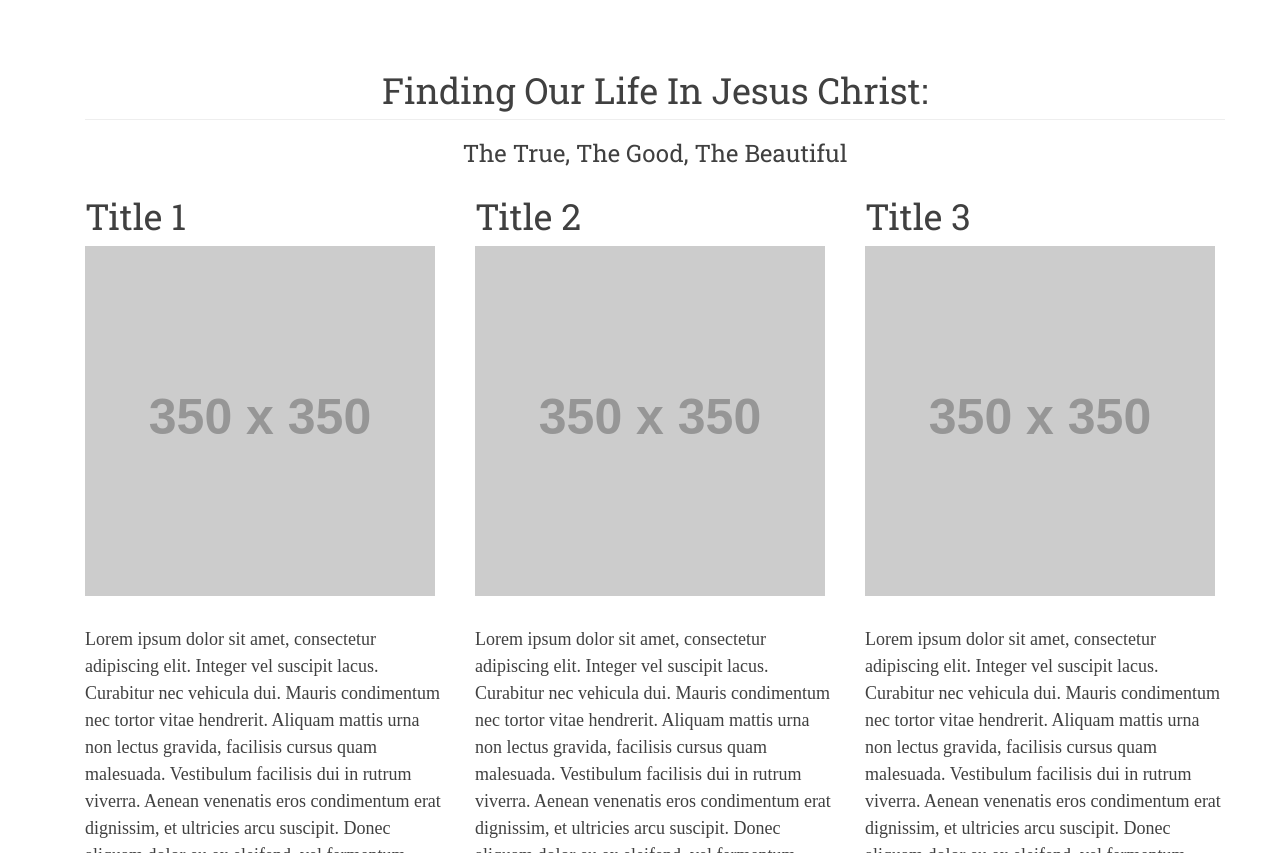
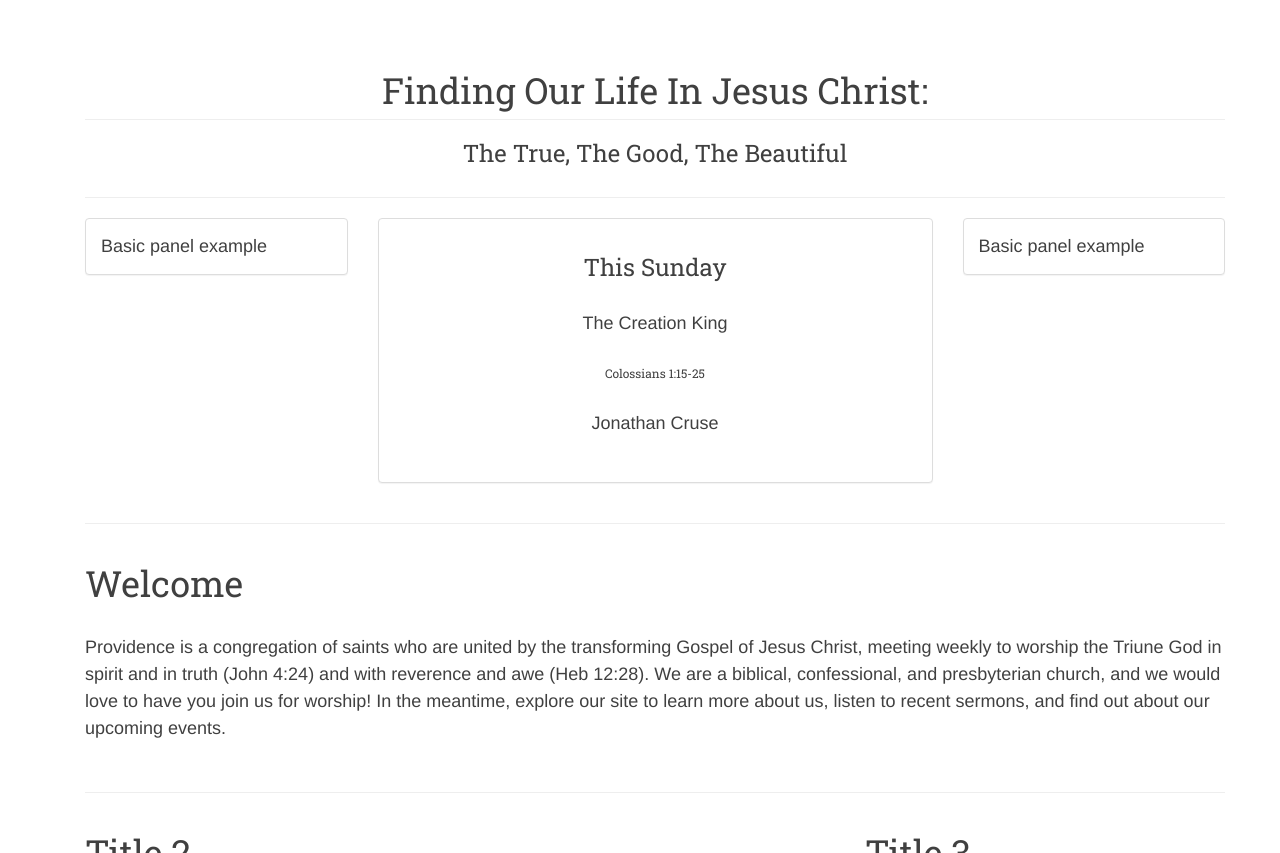
Before and after one commit to japodacaj/temeculaopc.github.io, a Jekyll site: the page built from index.html, in a window 1280 px wide and 1400 px high, cut to the strip 547-1400 px from the top of the window. Built offline with Jekyll 4.4.1, drawn with Linux system fonts in a browser that asks for light colours; nearby versions of some CDN libraries; some of the changed text lies outside the part shown.

Commit message:
finished my small tweaks

```diff
--- a/_config.yml
+++ b/_config.yml
@@ -26,11 +26,13 @@
   About Us:
     - About Providence: "about_us"
     - Church Distinctives: "church_distinctives"
+    - Chruch Leadership: "church_leadership"
+  Sundays:
     - What to Expect: "what_to_expect"
-    - Chruch Leadership: "church_leadership"
-  Sermons: "sermons"
+    - Sermons: "sermons"
   Announcements: "announcements"
-  Church Blog: "blog"
+  Blog: "blog"
+  Contact: "contact"
 
 # Image to show in the navigation bar - image must be a square (width = height)
 # Remove this parameter if you don't want an image in the navbar
--- a/church_leadership.html
+++ b/church_leadership.html
@@ -27,7 +27,7 @@
       <h3>Ruling Elder, Clerk of Session</h3>
     </div>
     <div class="col-xs-6 col-md-4">
-      <img class="" src="http://placehold.it/350x240" alt="" />
+      <img class="" src="/img/crum.jpg" alt="" />
       <h2>Rev. Dave Crum</h2>
       <h3>Moderator of Session</h3>
     </div>
--- a/css/main.scss
+++ b/css/main.scss
@@ -26,7 +26,6 @@
 /* --- General --- */
 
 body {
-  font-family: 'Lora', 'Times New Roman', serif;
   font-size: 18px;
   color: #404040;
   position: relative;
--- a/index.html
+++ b/index.html
@@ -28,42 +28,41 @@
     </div>
   </div>
 
+  <hr>
+
   <div class="row">
-    <div class="col-md-4">
-      <h1>Title 1</h1>
-      <img src="http://placehold.it/350x350">
-      <p>
-      Lorem ipsum dolor sit amet, consectetur adipiscing elit. Integer vel suscipit
-      lacus. Curabitur nec vehicula dui. Mauris condimentum nec tortor vitae hendrerit.
-      Aliquam mattis urna non lectus gravida, facilisis cursus quam malesuada.
-      Vestibulum facilisis dui in rutrum viverra. Aenean venenatis eros condimentum
-      erat dignissim, et ultricies arcu suscipit. Donec aliquam dolor eu ex eleifend,
-      vel fermentum tellus fermentum. Nunc tempor accumsan urna, nec vehicula tellus volutpat eu.
-      </p>
+    <div class="col-md-3">
+      <div class="panel panel-default">
+        <div class="panel-body">
+          Basic panel example
+        </div>
+      </div>
     </div>
-    <div class="col-md-4">
-      <h1>Title 2</h1>
-      <img src="http://placehold.it/350x350">
-      <p>
-      Lorem ipsum dolor sit amet, consectetur adipiscing elit. Integer vel suscipit
-      lacus. Curabitur nec vehicula dui. Mauris condimentum nec tortor vitae hendrerit.
-      Aliquam mattis urna non lectus gravida, facilisis cursus quam malesuada.
-      Vestibulum facilisis dui in rutrum viverra. Aenean venenatis eros condimentum
-      erat dignissim, et ultricies arcu suscipit. Donec aliquam dolor eu ex eleifend,
-      vel fermentum tellus fermentum. Nunc tempor accumsan urna, nec vehicula tellus volutpat eu.
-      </p>
+    <div class="col-md-6">
+      <div class="panel panel-default">
+        <div class="panel-body">
+          <h3 class="text-center">This Sunday</h3>
+          {% for post in site.posts %}
+            {% if post.categories contains 'sundays' %}
+              <p class="text-center">
+              {{post.title}}
+              </p>
+              <h6 class="text-center">{{post.text}}</h6>
+              <p class="text-center">
+              {{post.speaker}}
+              </p>
+              {% break %}
+            {% endif %}
+          {% endfor %}
+        </div>
+      </div>
     </div>
-    <div class="col-md-4">
-      <h1>Title 3</h1>
-      <img src="http://placehold.it/350x350">
-      <p>
-      Lorem ipsum dolor sit amet, consectetur adipiscing elit. Integer vel suscipit
-      lacus. Curabitur nec vehicula dui. Mauris condimentum nec tortor vitae hendrerit.
-      Aliquam mattis urna non lectus gravida, facilisis cursus quam malesuada.
-      Vestibulum facilisis dui in rutrum viverra. Aenean venenatis eros condimentum
-      erat dignissim, et ultricies arcu suscipit. Donec aliquam dolor eu ex eleifend,
-      vel fermentum tellus fermentum. Nunc tempor accumsan urna, nec vehicula tellus volutpat eu.
-      </p>
+    <div class="col-md-3">
+      <div class="panel panel-default">
+        <div class="panel-body">
+          Basic panel example
+        </div>
+      </div>
     </div>
   </div>
 
@@ -87,19 +86,7 @@
   <hr>
 
   <div class="row">
-    <div class="col-md-4">
-      <h1>Title 1</h1>
-      <img src="http://placehold.it/350x350">
-      <p>
-      Lorem ipsum dolor sit amet, consectetur adipiscing elit. Integer vel suscipit
-      lacus. Curabitur nec vehicula dui. Mauris condimentum nec tortor vitae hendrerit.
-      Aliquam mattis urna non lectus gravida, facilisis cursus quam malesuada.
-      Vestibulum facilisis dui in rutrum viverra. Aenean venenatis eros condimentum
-      erat dignissim, et ultricies arcu suscipit. Donec aliquam dolor eu ex eleifend,
-      vel fermentum tellus fermentum. Nunc tempor accumsan urna, nec vehicula tellus volutpat eu.
-      </p>
-    </div>
-    <div class="col-md-4">
+    <div class="col-md-8">
       <h1>Title 2</h1>
       <img src="http://placehold.it/350x350">
       <p>
```
Also changed, not shown: _posts/blog/2016-05-23-reflections-on-psalm-23.md (+1 -1 lines), contact.md (added, +24 -0 lines), img/Cruse.jpg, img/crum.jpg (added).
